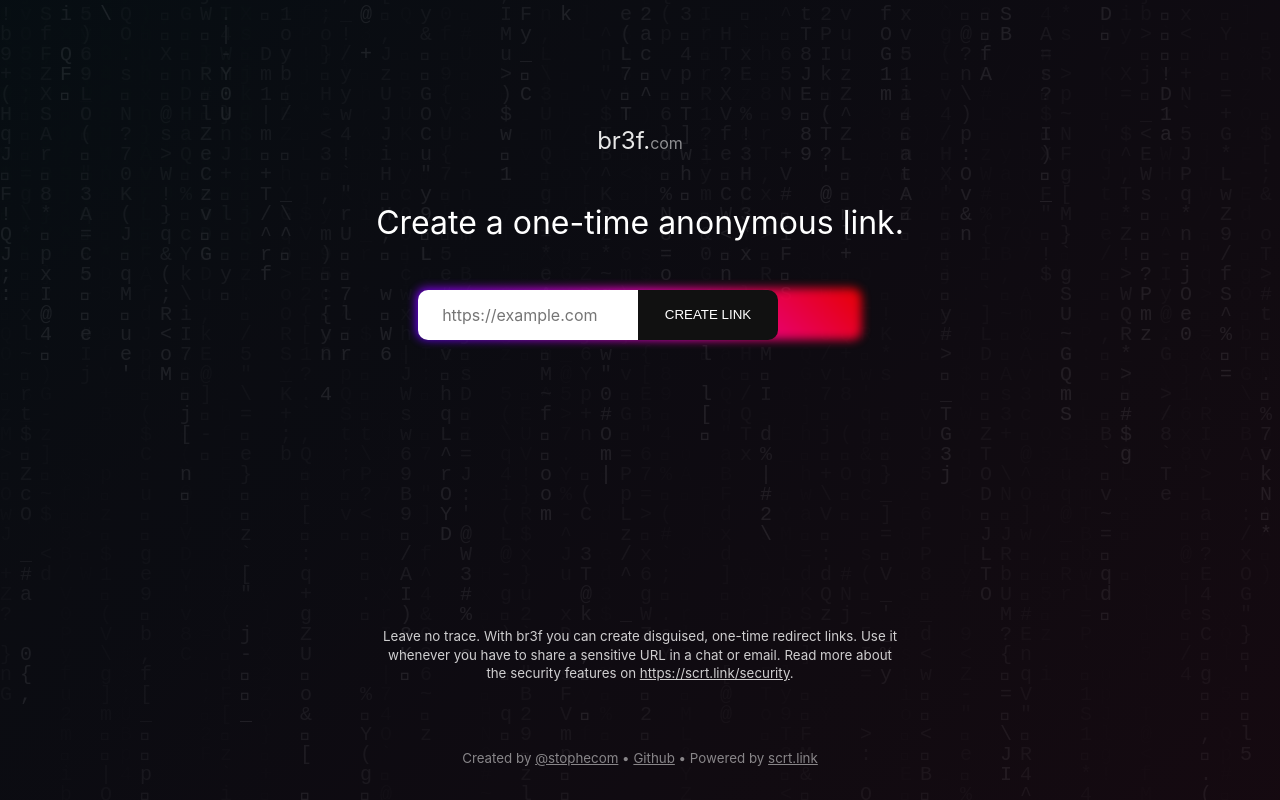
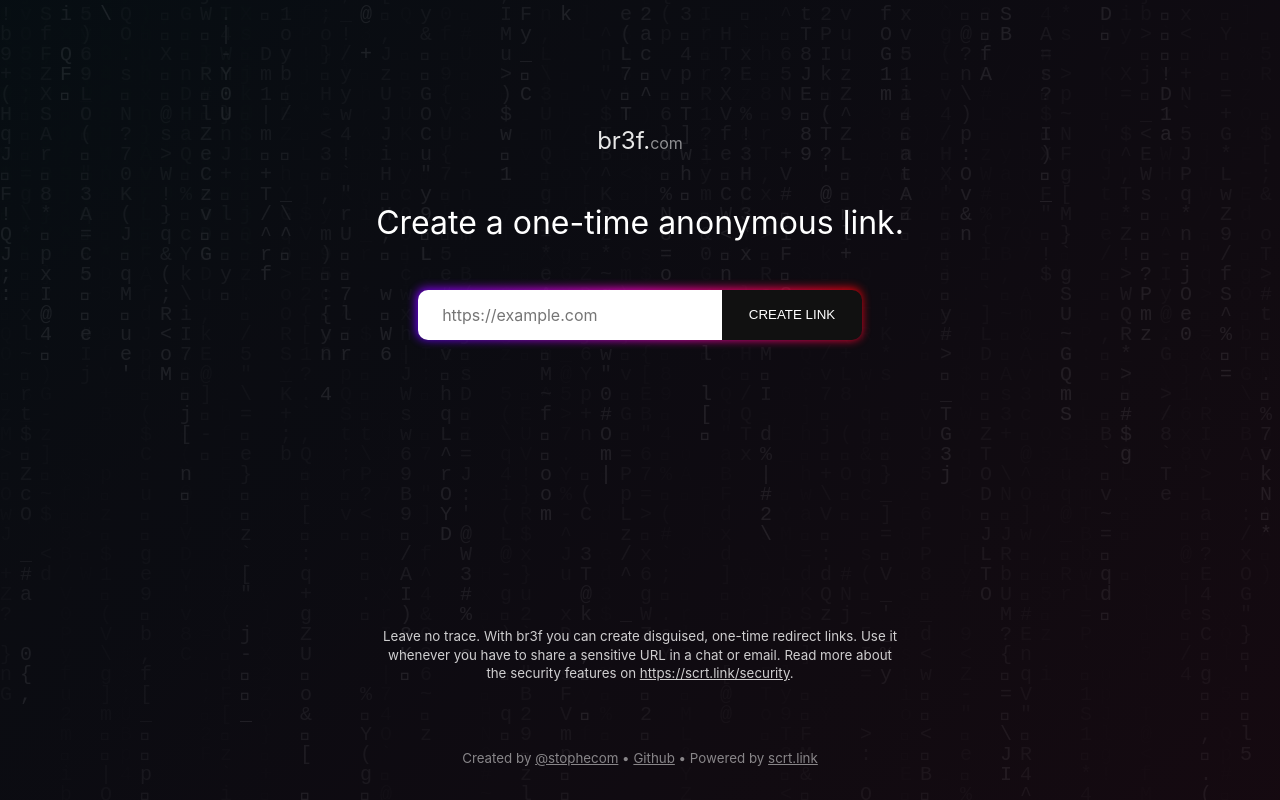
Before and after one commit to stophecom/br3f, a plain HTML site: page src/public/index.html in a window 1280 px wide. Drawn offline with Linux system fonts and the light colour scheme.

Commit message:
Minor styles

```diff
--- a/src/public/index.html
+++ b/src/public/index.html
@@ -202,7 +202,7 @@
       border: 0;
       width: clamp(180px, 100%, 220px);
       min-width: 0;
-      flex-shrink: 1;
+      flex-grow: 1;
       height: 50px;
       padding: 0 2em 0 1.5em;
       font: inherit;
```
